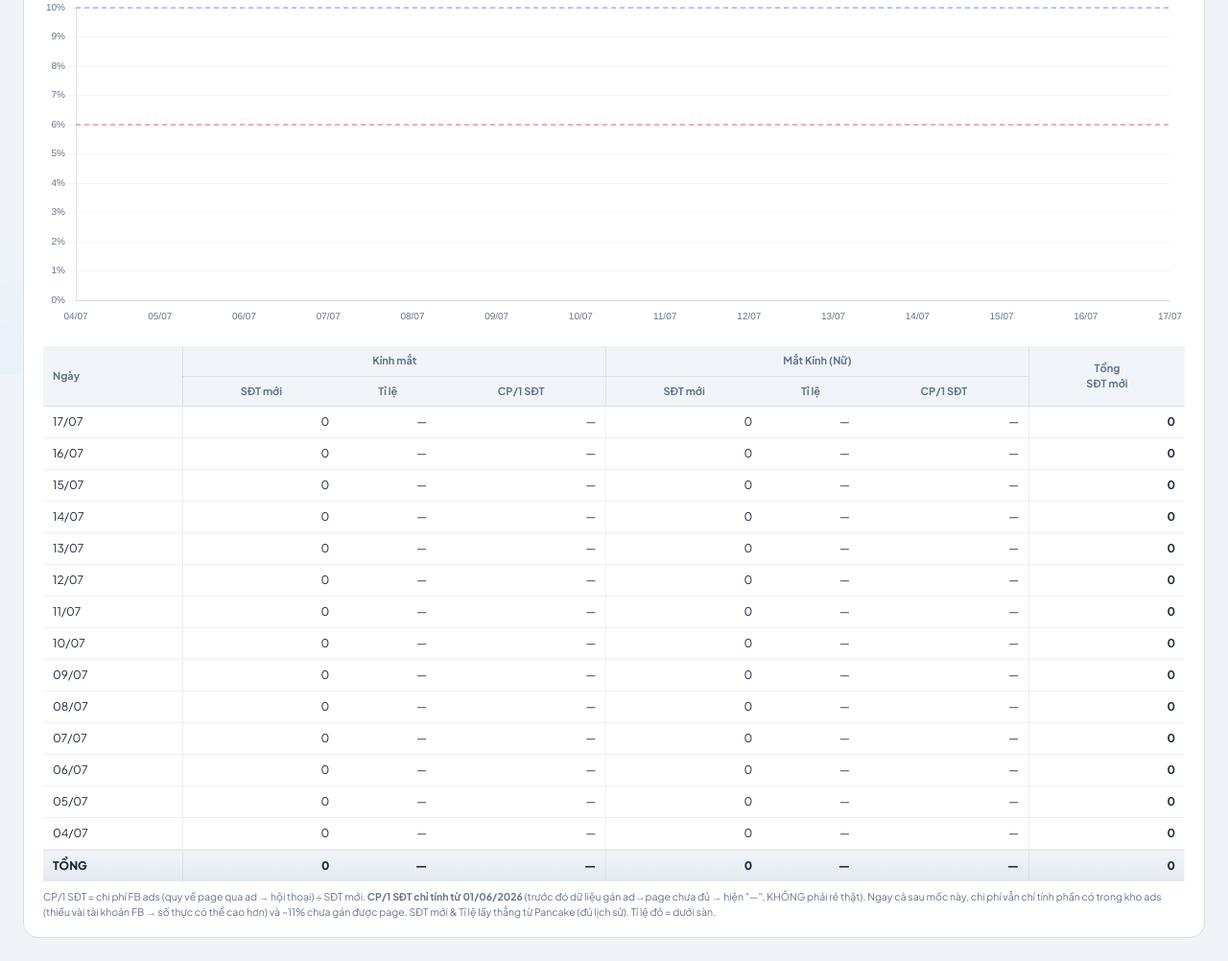
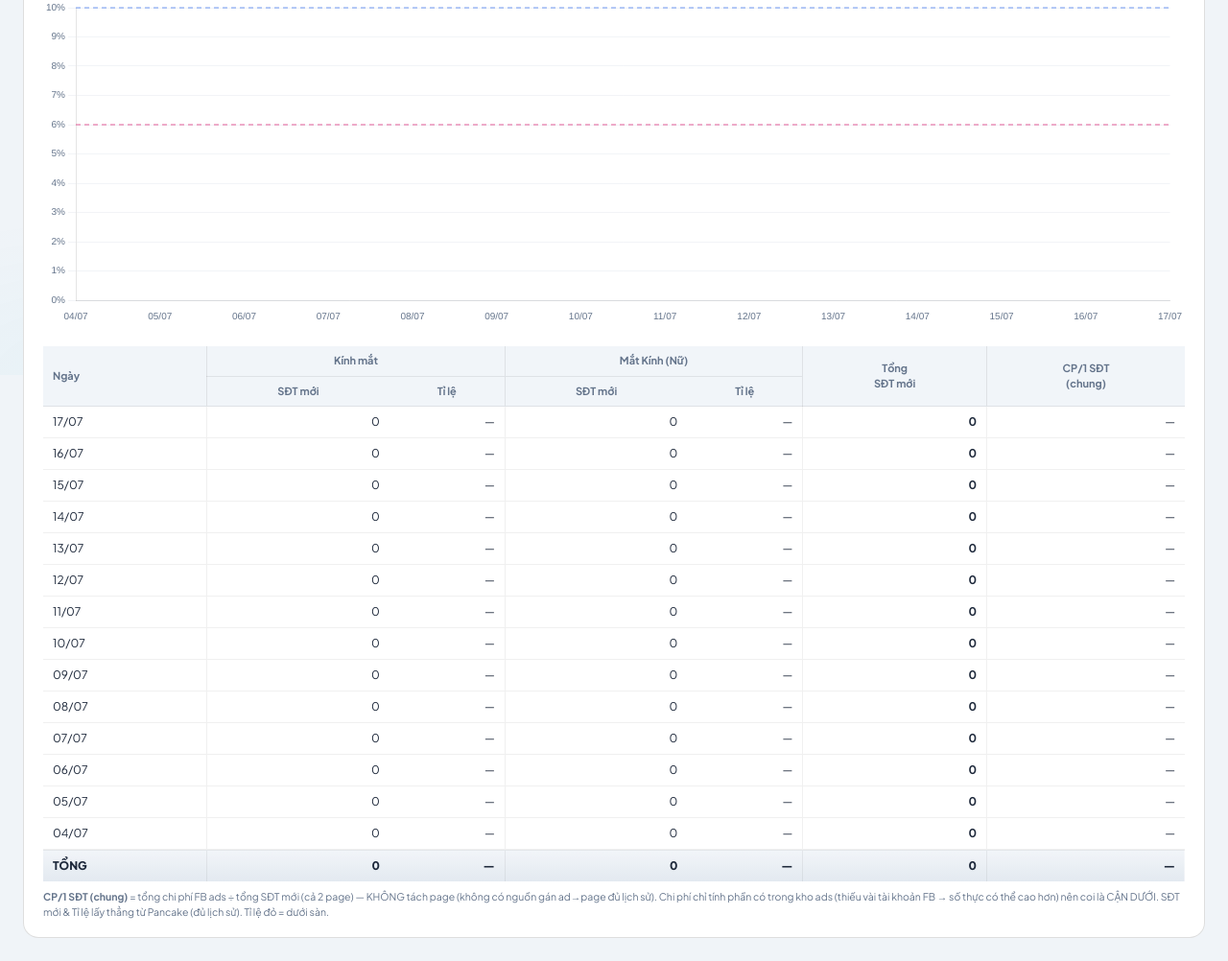
Before and after one commit to hungnvn8n/eyeplus-ads-monitor, a Flask app: page /sang-liec in a window 1280 px wide. Shown: the part 409-1411 px from the top of the page at 96% size. Run offline with Flask 3, Linux system fonts and the light colour scheme; the visitor is signed in with stand-in values (Sample User, id 1); parts of the project's set-up code (start-up, migrations or seed data) failed here and were passed over; some libraries are stand-ins or nearby versions.

Commit message:
feat(tracking): CP/1 SĐT chuyển sang CHUNG toàn hệ — tính được mọi giai đoạn
Bỏ tách chi phí theo page (không có nguồn gán ad→page đủ lịch sử: pancake_inbox_intents
từ 01/06, conv_ad_link chỉ 17-23/05, leads_safe rỗng ad). Thay bằng CP/1 SĐT chung =
tổng chi phí FB (fb_ads_daily, mọi ad) ÷ tổng SĐT mới 2 page → có số cho cả tháng 5
(vd 25/05 = 374.576đ, hợp lý, không còn rẻ ảo 150K). Bảng: 1 cột "CP/1 SĐT (chung)",
giữ per-page SĐT mới + tỉ lệ. Vẫn là cận dưới (kho FB thiếu vài tài khoản).

Co-Authored-By: Claude Opus 4.8 (1M context) <noreply@anthropic.com>

```diff
--- a/sang_liec.py
+++ b/sang_liec.py
@@ -66,42 +66,22 @@ def _pancake_sdt(page_id, token, day):
     return res
 
 
-_PAGE_KEYMAP = {"KinhMatEyePlus": "chinh", "EyePlus4Her": "her"}
-# pancake_inbox_intents (nguồn gán ad→page để tính chi phí) chỉ phủ đủ TỪ ngày này.
-# Trước đó chỉ gán được ~35% chi phí → CP/1 SĐT rẻ ẢO → không tính (hiện "—").
-_SPEND_ATTR_START = date(2026, 6, 1)
-
-
-def _spend_by_page_day(since_d: date, until_d: date) -> dict:
-    """Chi phí FB ads quy về page Pancake theo NGÀY, qua ad_id (ad kéo hội thoại về
-    page nào). Trả {'chinh'|'her': {date_iso: spend}}.
-    LƯU Ý: chỉ phần có trong fb_ads_daily (thiếu vài tài khoản FB → hụt) và gán được
-    ad_id→page (~89% tổng chi phí đã theo dõi). 1 ad ở 2 page sẽ bị đếm cả 2 (hiếm)."""
+def _total_spend_by_day(since_d: date, until_d: date) -> dict:
+    """Tổng chi phí FB ads theo NGÀY (mọi ad trong fb_ads_daily) → {date_iso: spend}.
+    LƯU Ý: chỉ phần có trong kho ads (thiếu vài tài khoản FB → số thực có thể cao hơn).
+    Không tách page (dùng cho CP/1 SĐT chung toàn hệ)."""
     out = {}
     try:
         with inbox_db._conn() as conn:
             cur = conn.cursor()
             cur.execute("""
-                WITH ad_page AS (
-                  SELECT DISTINCT ad_id, page_id
-                  FROM pancake_inbox_intents
-                  WHERE ad_id IS NOT NULL AND ad_id <> ''
-                    AND (msg_ts AT TIME ZONE 'Asia/Ho_Chi_Minh')::date BETWEEN %s AND %s
-                ),
-                spend_day AS (
-                  SELECT ad_id, date AS d, SUM(spend_raw) AS sp
-                  FROM fb_ads_daily
-                  WHERE date BETWEEN %s AND %s
-                  GROUP BY ad_id, date
-                )
-                SELECT ap.page_id, sd.d, SUM(sd.sp) AS spend
-                FROM ad_page ap JOIN spend_day sd USING (ad_id)
-                GROUP BY ap.page_id, sd.d
-            """, (since_d, until_d, since_d, until_d))
-            for page_id, d, spend in cur.fetchall():
-                k = _PAGE_KEYMAP.get(page_id)
-                if k:
-                    out.setdefault(k, {})[d.isoformat()] = float(spend or 0)
+                SELECT date, SUM(spend_raw) AS sp
+                FROM fb_ads_daily
+                WHERE date BETWEEN %s AND %s
+                GROUP BY date
+            """, (since_d, until_d))
+            for d, spend in cur.fetchall():
+                out[d.isoformat()] = float(spend or 0)
     except Exception:
         pass
     return out
@@ -151,20 +131,19 @@ def sdt_series(since_d: date, until_d: date) -> dict:
             "phone": ph, "newcust": nc, "rate": rate, "ok": ok,
         }
 
-    # Chi phí FB ads quy về page theo ngày → chi phí / 1 SĐT mới.
-    # CHỈ tính từ _SPEND_ATTR_START (trước đó gán chi phí thiếu → None để hiện "—").
-    spend_map = _spend_by_page_day(since_d, until_d)
-    reliable = [date.fromisoformat(days[i]) >= _SPEND_ATTR_START for i in range(len(days))]
-    for key, pdata in pages_out.items():
-        sm = spend_map.get(key, {})
-        spend_arr = [round(sm.get(days[i], 0)) if reliable[i] else None for i in range(len(days))]
-        ph = pdata["phone"]
-        cost = [round(spend_arr[i] / ph[i]) if (reliable[i] and ph[i]) else None
+    # CP/1 SĐT CHUNG toàn hệ = tổng chi phí FB ads (mọi ad) ÷ tổng SĐT mới (2 page).
+    # KHÔNG tách page (không có nguồn gán ad→page đủ lịch sử) → tính được cho MỌI ngày.
+    total_spend_map = _total_spend_by_day(since_d, until_d)
+    total_spend = [round(total_spend_map.get(days[i], 0)) for i in range(len(days))]
+    ph_chinh = pages_out.get("chinh", {}).get("phone", [0] * len(days))
+    ph_her = pages_out.get("her", {}).get("phone", [0] * len(days))
+    total_phone = [ph_chinh[i] + ph_her[i] for i in range(len(days))]
+    cost_all = [round(total_spend[i] / total_phone[i]) if total_phone[i] else None
                 for i in range(len(days))]
-        pdata["spend"] = spend_arr
-        pdata["cost_per_sdt"] = cost
 
-    return {"days": days, "pages": pages_out, "spend_attr_start": _SPEND_ATTR_START.isoformat()}
+    return {"days": days, "pages": pages_out,
+            "total_spend": total_spend, "total_phone": total_phone,
+            "cost_per_sdt": cost_all}
 
 
 # ── Helpers ───────────────────────────────────────────────────────────────────
--- a/templates/sang_liec.html
+++ b/templates/sang_liec.html
@@ -259,6 +259,7 @@ function sccTable(data){
   const p = data.pages, days = data.days;
   const km = p.chinh, nu = p.her;
   if(!km || !nu){ document.getElementById("sccTbl").innerHTML=""; return; }
+  const cost = data.cost_per_sdt || [];
   const rateCell = (v, floor) => `<td class="${(v!=null&&v<floor)?"below":""}">${fmtPct(v)}</td>`;
   // rows: mới nhất trước
   let rows = "";
@@ -267,9 +268,10 @@ function sccTable(data){
     const tong = (km.phone[i]||0)+(nu.phone[i]||0);
     rows += `<tr>
       <td class="day">${d}</td>
-      <td class="colsep">${fmtInt(km.phone[i])}</td>${rateCell(km.rate[i], km.floor)}<td>${fmtMoney(km.cost_per_sdt[i])}</td>
-      <td class="colsep">${fmtInt(nu.phone[i])}</td>${rateCell(nu.rate[i], nu.floor)}<td>${fmtMoney(nu.cost_per_sdt[i])}</td>
+      <td class="colsep">${fmtInt(km.phone[i])}</td>${rateCell(km.rate[i], km.floor)}
+      <td class="colsep">${fmtInt(nu.phone[i])}</td>${rateCell(nu.rate[i], nu.floor)}
       <td class="colsep"><b>${fmtInt(tong)}</b></td>
+      <td class="colsep">${fmtMoney(cost[i])}</td>
     </tr>`;
   }
   // tổng
@@ -278,40 +280,36 @@ function sccTable(data){
   const nuPh=sum(nu.phone), nuNc=sum(nu.newcust);
   const kmR = kmNc? Math.round(1000*kmPh/kmNc)/10 : null;
   const nuR = nuNc? Math.round(1000*nuPh/nuNc)/10 : null;
-  // Chi phí TỔNG chỉ cộng ngày CÓ dữ liệu gán (spend != null) để CP/1 SĐT không bị ảo
-  let kmSp=0,kmPhC=0,nuSp=0,nuPhC=0;
-  for(let i=0;i<days.length;i++){
-    if(km.spend[i]!=null){ kmSp+=km.spend[i]; kmPhC+=km.phone[i]||0; }
-    if(nu.spend[i]!=null){ nuSp+=nu.spend[i]; nuPhC+=nu.phone[i]||0; }
-  }
-  const kmCp = kmPhC? kmSp/kmPhC : null, nuCp = nuPhC? nuSp/nuPhC : null;
+  const totSpend = sum(data.total_spend||[]);
+  const totPhone = sum(data.total_phone||[]);
+  const cpAll = totPhone ? totSpend/totPhone : null;
   const foot = `<tr>
     <td class="day">TỔNG</td>
-    <td class="colsep">${fmtInt(kmPh)}</td>${rateCell(kmR, km.floor)}<td>${fmtMoney(kmCp)}</td>
-    <td class="colsep">${fmtInt(nuPh)}</td>${rateCell(nuR, nu.floor)}<td>${fmtMoney(nuCp)}</td>
+    <td class="colsep">${fmtInt(kmPh)}</td>${rateCell(kmR, km.floor)}
+    <td class="colsep">${fmtInt(nuPh)}</td>${rateCell(nuR, nu.floor)}
     <td class="colsep">${fmtInt(kmPh+nuPh)}</td>
+    <td class="colsep">${fmtMoney(cpAll)}</td>
   </tr>`;
   document.getElementById("sccTbl").innerHTML = `
     <thead>
       <tr>
         <th class="day" rowspan="2">Ngày</th>
-        <th class="grp-km colsep" colspan="3">${esc(km.label)}</th>
-        <th class="grp-nu colsep" colspan="3">${esc(nu.label)}</th>
+        <th class="grp-km colsep" colspan="2">${esc(km.label)}</th>
+        <th class="grp-nu colsep" colspan="2">${esc(nu.label)}</th>
         <th class="colsep" rowspan="2">Tổng<br>SĐT mới</th>
+        <th class="colsep" rowspan="2">CP/1 SĐT<br>(chung)</th>
       </tr>
       <tr>
-        <th class="colsep">SĐT mới</th><th>Tỉ lệ</th><th>CP/1 SĐT</th>
-        <th class="colsep">SĐT mới</th><th>Tỉ lệ</th><th>CP/1 SĐT</th>
+        <th class="colsep">SĐT mới</th><th>Tỉ lệ</th>
+        <th class="colsep">SĐT mới</th><th>Tỉ lệ</th>
       </tr>
     </thead>
     <tbody>${rows}</tbody>
     <tfoot>${foot}</tfoot>`;
-  const attrStart = data.spend_attr_start || "2026-06-01";
-  const asVN = attrStart.slice(8,10)+"/"+attrStart.slice(5,7)+"/"+attrStart.slice(0,4);
   document.getElementById("sccNote").innerHTML =
-    "CP/1 SĐT = chi phí FB ads (quy về page qua ad → hội thoại) ÷ SĐT mới. " +
-    `<b>CP/1 SĐT chỉ tính từ ${asVN}</b> (trước đó dữ liệu gán ad→page chưa đủ → hiện \"—\", KHÔNG phải rẻ thật). ` +
-    "Ngay cả sau mốc này, chi phí vẫn chỉ tính phần có trong kho ads (thiếu vài tài khoản FB → số thực có thể cao hơn) và ~11% chưa gán được page. " +
+    "<b>CP/1 SĐT (chung)</b> = tổng chi phí FB ads ÷ tổng SĐT mới (cả 2 page) — KHÔNG tách page " +
+    "(không có nguồn gán ad→page đủ lịch sử). Chi phí chỉ tính phần có trong kho ads " +
+    "(thiếu vài tài khoản FB → số thực có thể cao hơn) nên coi là CẬN DƯỚI. " +
     "SĐT mới & Tỉ lệ lấy thẳng từ Pancake (đủ lịch sử). Tỉ lệ đỏ = dưới sàn.";
 }
 
```
